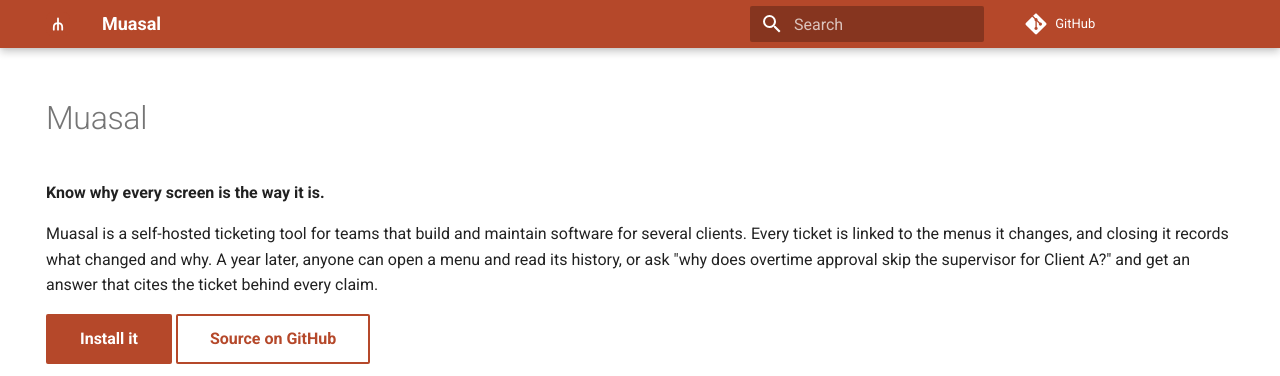
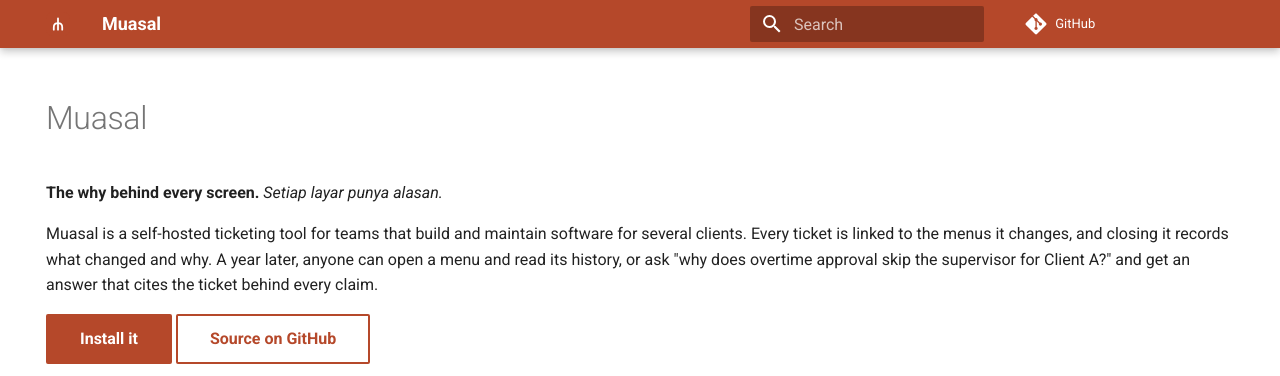
Before and after one commit to Kenzo03/muasal, an MkDocs documentation site: the page built from docs/index.md, in a window 1280 px wide and 900 px high, cut to the strip 0-376 px from the top of the window. Built offline with MkDocs 1.6.1 and Material for MkDocs 9.7.7, drawn with Linux system fonts in a browser that asks for light colours; comment, search, counter and statistics services are not loaded.

Commit message:
docs: new tagline, "The why behind every screen"
With the Indonesian line "Setiap layar punya alasan." beside it in the
README and on the docs home page.

Co-Authored-By: Claude Opus 5.5 <noreply@anthropic.com>

```diff
--- a/docs/index.md
+++ b/docs/index.md
@@ -6,7 +6,8 @@ hide:
 
 # Muasal
 
-**Know why every screen is the way it is.**
+**The why behind every screen.**
+*Setiap layar punya alasan.*
 
 Muasal is a self-hosted ticketing tool for teams that build and maintain software for several clients. Every ticket is linked to the menus it changes, and closing it records what changed and why. A year later, anyone can open a menu and read its history, or ask "why does overtime approval skip the supervisor for Client A?" and get an answer that cites the ticket behind every claim.
 
--- a/mkdocs.yml
+++ b/mkdocs.yml
@@ -1,5 +1,5 @@
 site_name: Muasal
-site_description: Self-hosted ticketing that remembers why every screen works the way it does.
+site_description: "The why behind every screen: self-hosted ticketing that records the reason for every change."
 site_url: https://kenzo03.github.io/muasal/
 repo_url: https://github.com/Kenzo03/muasal
 edit_uri: edit/main/docs/
```
Also changed, not shown: README.md (+3 -1 lines).
